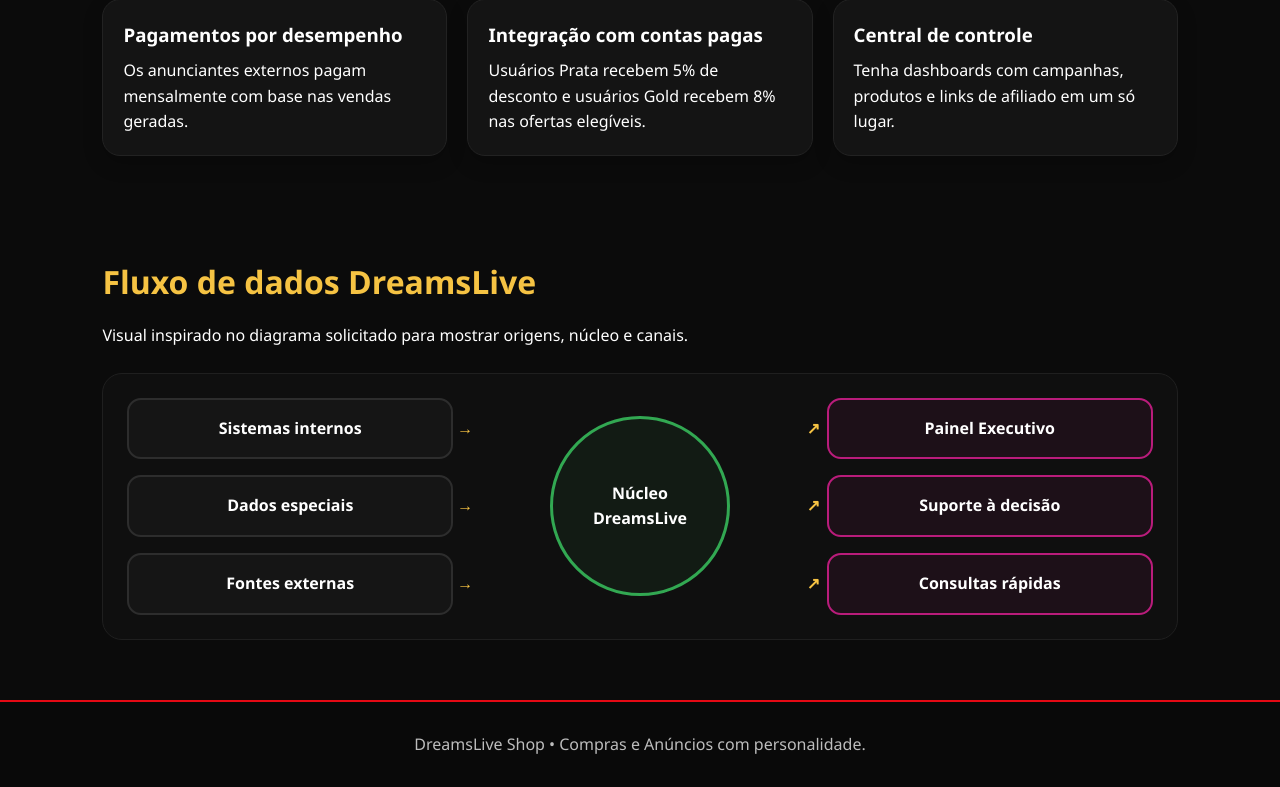
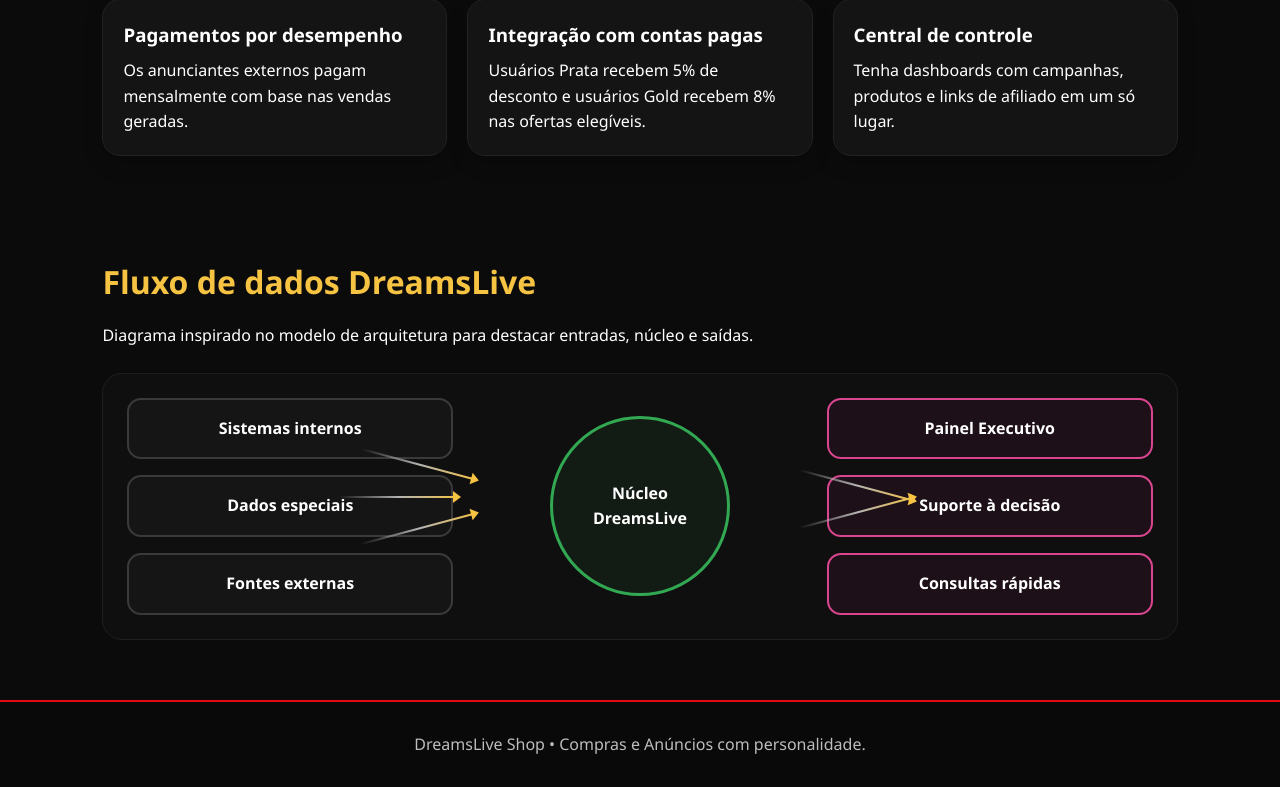
Before and after one commit to ThomasFarss/ThomasFarss, a PHP site: page / in a window 1280 px wide. Shown: the part 1161-1948 px from the top of the page. Run offline with PHP 8.4, Linux system fonts and the light colour scheme.

Commit message:
Enhance data flow diagram visuals

```diff
--- a/public/index.html
+++ b/public/index.html
@@ -118,7 +118,7 @@
 
       <section class="section">
         <h2>Fluxo de dados DreamsLive</h2>
-        <p>Visual inspirado no diagrama solicitado para mostrar origens, núcleo e canais.</p>
+        <p>Diagrama inspirado no modelo de arquitetura para destacar entradas, núcleo e saídas.</p>
         <div class="diagram">
           <div class="diagram-column">
             <div class="diagram-box">Sistemas internos</div>
@@ -135,6 +135,14 @@
             <div class="diagram-box accent">Suporte à decisão</div>
             <div class="diagram-box accent">Consultas rápidas</div>
           </div>
+
+          <div class="diagram-arrows">
+            <span class="arrow arrow-1"></span>
+            <span class="arrow arrow-2"></span>
+            <span class="arrow arrow-3"></span>
+            <span class="arrow arrow-4"></span>
+            <span class="arrow arrow-5"></span>
+          </div>
         </div>
       </section>
     </main>
--- a/public/styles.css
+++ b/public/styles.css
@@ -290,6 +290,7 @@ header {
 }
 
 .diagram {
+  position: relative;
   display: grid;
   grid-template-columns: minmax(200px, 1fr) minmax(220px, 1fr) minmax(200px, 1fr);
   gap: 24px;
@@ -309,25 +310,11 @@ header {
 .diagram-box {
   padding: 16px;
   border-radius: 14px;
-  border: 2px solid #2d2d2d;
+  border: 2px solid #3a3a3a;
   background: #151515;
   text-align: center;
   font-weight: 600;
   position: relative;
-}
-
-.diagram-box::after {
-  content: "→";
-  position: absolute;
-  right: -22px;
-  top: 50%;
-  transform: translateY(-50%);
-  color: var(--yellow);
-  font-weight: 700;
-}
-
-.diagram-column:last-child .diagram-box::after {
-  content: "";
 }
 
 .diagram-center {
@@ -352,18 +339,62 @@ header {
 }
 
 .diagram-box.accent {
-  border-color: #b91c7b;
+  border-color: #d9468f;
   background: rgba(185, 28, 123, 0.08);
 }
 
-.diagram-column:last-child .diagram-box.accent::before {
-  content: "↗";
+.diagram-arrows {
   position: absolute;
-  left: -22px;
-  top: 50%;
-  transform: translateY(-50%);
-  color: #f6c343;
-  font-weight: 700;
+  inset: 0;
+  pointer-events: none;
+}
+
+.arrow {
+  position: absolute;
+  width: 120px;
+  height: 2px;
+  background: linear-gradient(90deg, transparent, #b3b3b3, #f6c343);
+  transform-origin: left center;
+}
+
+.arrow::after {
+  content: "";
+  position: absolute;
+  right: -2px;
+  top: -5px;
+  border-left: 8px solid #f6c343;
+  border-top: 6px solid transparent;
+  border-bottom: 6px solid transparent;
+}
+
+.arrow-1 {
+  left: 24%;
+  top: 28%;
+  transform: rotate(15deg);
+}
+
+.arrow-2 {
+  left: 22%;
+  top: 46%;
+  transform: rotate(0deg);
+}
+
+.arrow-3 {
+  left: 24%;
+  top: 64%;
+  transform: rotate(-15deg);
+}
+
+.arrow-4 {
+  right: 24%;
+  top: 36%;
+  transform: rotate(15deg);
+}
+
+.arrow-5 {
+  right: 24%;
+  top: 58%;
+  transform: rotate(-15deg);
 }
 
 @media (max-width: 720px) {
@@ -381,8 +412,7 @@ header {
     text-align: center;
   }
 
-  .diagram-box::after,
-  .diagram-column:last-child .diagram-box.accent::before {
-    content: "";
+  .diagram-arrows {
+    display: none;
   }
 }
```
